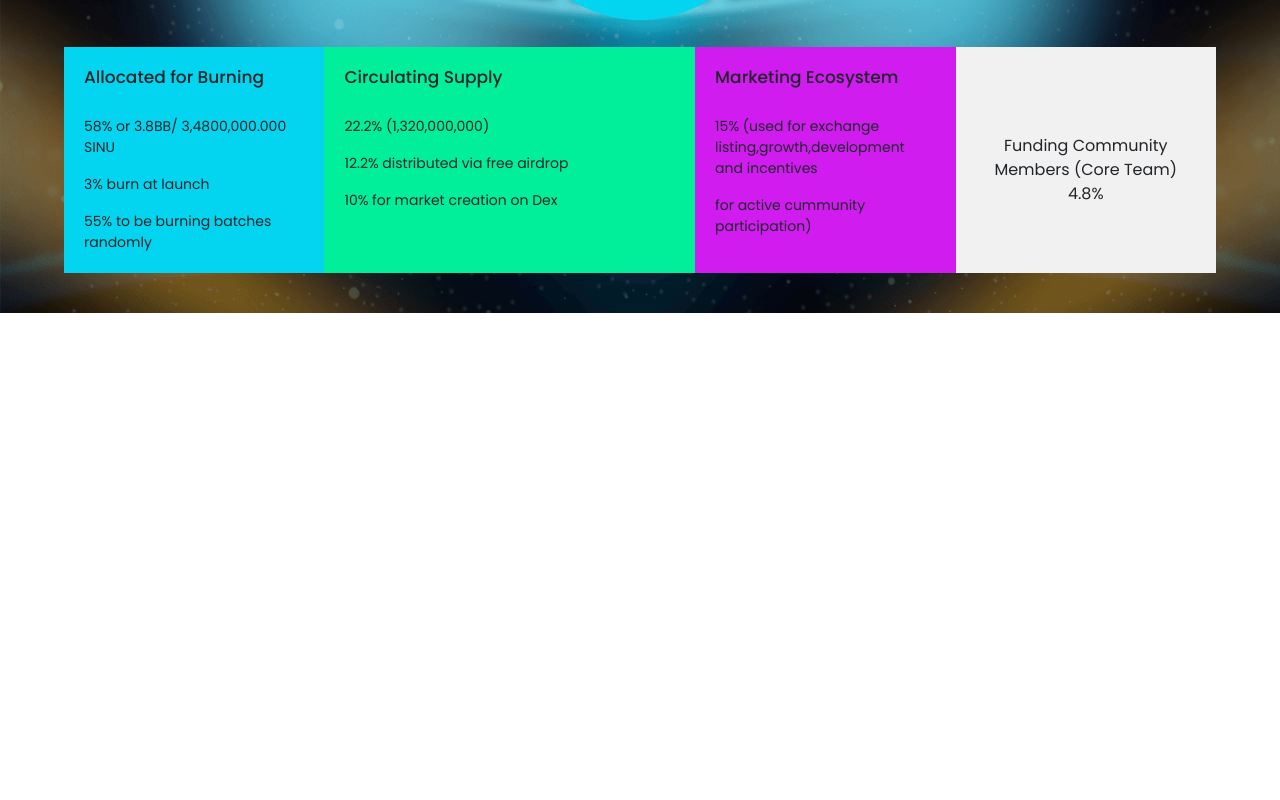
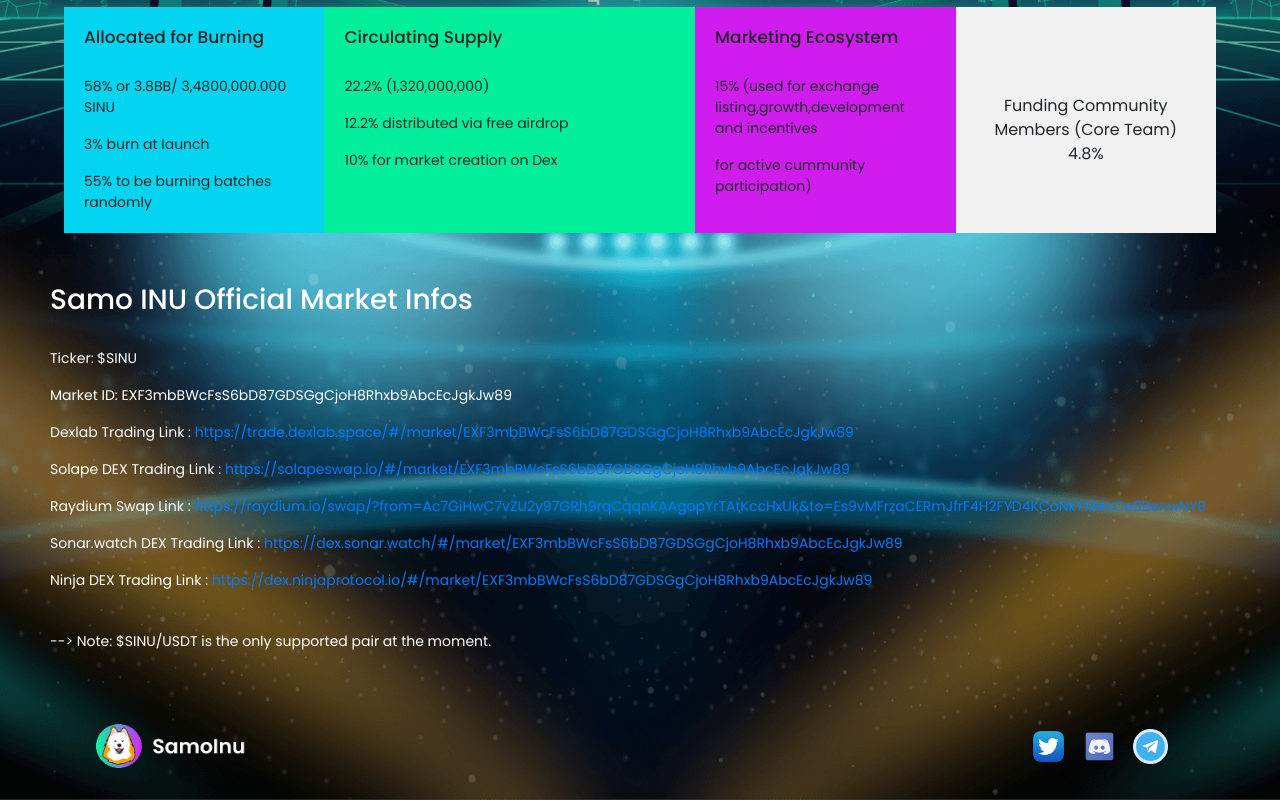
Before and after one commit to josekuaan/sinu, a React (Create React App) app: page /tokenomics in a window 1280 px wide. Shown: the part 543-1343 px from the top of the page. Before the commit the page ends 856 px from the top, so only its background shows below. Built offline with nearby package versions, Linux system fonts and the light colour scheme.

Commit message:
updated SINU token details

```diff
--- a/src/App.css
+++ b/src/App.css
@@ -314,10 +314,7 @@
   background-position: center;
 }
 
-.token {
-  padding-bottom: 40px;
 
-}
 .token h5 {
   font-size: 17px;
 }
@@ -440,6 +437,18 @@
   display: flex;
   justify-content: center;
   align-items: center;
+}
+.sinu_info {
+  color: white;
+  padding: 50px 50px 0px 50px;
+}
+.sinu_info p{
+  color: white;
+  overflow-wrap: break-word;
+
+}
+.sinu_info a{
+  overflow-wrap: break-word;
 }
 
 /***Beginning of media query***/
--- a/src/components/Hero.js
+++ b/src/components/Hero.js
@@ -28,8 +28,8 @@
               </span>
             </div>
             <div>
-              <a href="#" className=" btn btn-join-metaverse">
-                Join The Metaverse
+              <a href="/tokenomics#$SINU" className=" btn btn-join-metaverse">
+                Buy $SINU Now
               </a>
             </div>
 
@@ -93,7 +93,7 @@
                     width: "250px",
                   }}
                 >
-                  Go to Whitepaper{" "}
+                   Whitepaper Soon{" "}
                 </a>
               </p>
             </div>
--- a/src/components/Token.js
+++ b/src/components/Token.js
@@ -1,34 +1,33 @@
-import React from 'react'
+import React from "react";
 
-import { PieChart } from 'react-minimal-pie-chart';
-import Footer from './Footer';
-import NavBar from './NavBar';
-import TokenomicsImg from '../images/Tokenomics.png'
+import { PieChart } from "react-minimal-pie-chart";
+import Footer from "./Footer";
+import NavBar from "./NavBar";
+import TokenomicsImg from "../images/Tokenomics.png";
 
-
-export default function Token () {
+export default function Token() {
   return (
-            <div id="road-map" className='token'>
+    <div id="road-map" className="token">
       <NavBar />
-                <div className='road-map-title token'>
-                <img src={TokenomicsImg} alt='' />
+      <div className="road-map-title token">
+        <img src={TokenomicsImg} alt="" />
       </div>
 
-               <div className='pie-chart'>
+      <div className="pie-chart">
         <PieChart
           data={[
-                            { title: 'Allocated for Burning', value: 20, color: '#03D5F0' },
-                            { title: 'Circulating Supply', value: 15, color: '#01EF9A' },
-                            { title: 'Marketing Ecosystem', value: 10, color: '#D01CEF' },
-                            { title: 'Funding Community', value: 5, color: '#F1F1F1' },
+            { title: "Allocated for Burning", value: 20, color: "#03D5F0" },
+            { title: "Circulating Supply", value: 15, color: "#01EF9A" },
+            { title: "Marketing Ecosystem", value: 10, color: "#D01CEF" },
+            { title: "Funding Community", value: 5, color: "#F1F1F1" },
           ]}
         />
       </div>
 
-                        <div className='token-content '>
-                           <div className='token-card allocated'>
-                                <h5 className='token-title'>Allocated for Burning</h5>
-                                <ul className='bullet-point'>
+      <div className="token-content ">
+        <div className="token-card allocated">
+          <h5 className="token-title">Allocated for Burning</h5>
+          <ul className="bullet-point">
             <li>
               <p>58% or 3.8BB/ 3,4800,000.000 SINU</p>
             </li>
@@ -36,54 +35,88 @@
               <p>3% burn at launch</p>
             </li>
             <li>
-                                        <p className='last'>55% to be burning batches randomly</p>
+              <p className="last">55% to be burning batches randomly</p>
             </li>
-
           </ul>
-
         </div>
-                            <div  className='token-card circulate'>
-                                <h5 className='token-title'>Circulating Supply</h5>
-                                <ul className='bullet-point'>
+        <div className="token-card circulate">
+          <h5 className="token-title">Circulating Supply</h5>
+          <ul className="bullet-point">
             <li>
               <p>22.2% (1,320,000,000)</p>
-
             </li>
             <li>
               <p>12.2% distributed via free airdrop</p>
             </li>
             <li>
-                                    <p  className='last'>10% for market creation on Dex</p>
-
+              <p className="last">10% for market creation on Dex</p>
             </li>
           </ul>
-
         </div>
-                            <div className='token-card market'>
-                                <h5 className='token-title'>Marketing Ecosystem </h5>
-                                <ul className='bullet-point'>
+        <div className="token-card market">
+          <h5 className="token-title">Marketing Ecosystem </h5>
+          <ul className="bullet-point">
             <li>
-                                        <p>15% (used for exchange listing,growth,development and incentives</p>
+              <p>
+                15% (used for exchange listing,growth,development and incentives
+              </p>
             </li>
             <li>
-                                        <p  className='last'>for active cummunity participation)</p>
-
+              <p className="last">for active cummunity participation)</p>
             </li>
-
           </ul>
         </div>
-                            <div className='token-card fund'>
-                                <ul className='bullet-point' style={{paddingLeft: "0px"}}>
-                                    <li className='token-title'>
+        <div className="token-card fund">
+          <ul className="bullet-point" style={{ paddingLeft: "0px" }}>
+            <li className="token-title">
               Funding Community Members (Core Team) 4.8%
-                                    </li >
-
+            </li>
           </ul>
-
         </div>
       </div>
 
-                   {/* <Footer /> */}
+      <div className="sinu_info" id="$SINU">
+        <h3>Samo INU Official Market Infos </h3>
+        <br></br>
+        <p>
+        Ticker: $SINU
+            </p>
+
+        <p>
+        Market ID: EXF3mbBWcFsS6bD87GDSGgCjoH8Rhxb9AbcEcJgkJw89
+            </p>
+        <p>
+        Dexlab Trading Link : <a href="https://trade.dexlab.space/#/market/EXF3mbBWcFsS6bD87GDSGgCjoH8Rhxb9AbcEcJgkJw89">https://trade.dexlab.space/#/market/EXF3mbBWcFsS6bD87GDSGgCjoH8Rhxb9AbcEcJgkJw89</a>
+
+            </p>
+        <p>
+        Solape DEX Trading Link : <a href="https://solapeswap.io/#/market/EXF3mbBWcFsS6bD87GDSGgCjoH8Rhxb9AbcEcJgkJw89">https://solapeswap.io/#/market/EXF3mbBWcFsS6bD87GDSGgCjoH8Rhxb9AbcEcJgkJw89</a>
+
+            </p>
+        <p>
+        Raydium Swap Link : <a href="https://raydium.io/swap/?from=Ac7GiHwC7vZU2y97GRh9rqCqqnKAAgopYrTAtKccHxUk&to=Es9vMFrzaCERmJfrF4H2FYD4KCoNkY11McCe8BenwNYB">https://raydium.io/swap/?from=Ac7GiHwC7vZU2y97GRh9rqCqqnKAAgopYrTAtKccHxUk&to=Es9vMFrzaCERmJfrF4H2FYD4KCoNkY11McCe8BenwNYB</a>
+
+
+            </p>
+        <p>
+
+        Sonar.watch DEX Trading Link : <a href="https://dex.sonar.watch/#/market/EXF3mbBWcFsS6bD87GDSGgCjoH8Rhxb9AbcEcJgkJw89">https://dex.sonar.watch/#/market/EXF3mbBWcFsS6bD87GDSGgCjoH8Rhxb9AbcEcJgkJw89</a>
+
+            </p>
+        <p>
+        Ninja DEX Trading Link : <a href="https://dex.ninjaprotocol.io/#/market/EXF3mbBWcFsS6bD87GDSGgCjoH8Rhxb9AbcEcJgkJw89">https://dex.ninjaprotocol.io/#/market/EXF3mbBWcFsS6bD87GDSGgCjoH8Rhxb9AbcEcJgkJw89</a>
+
+            </p> <br></br>
+        <p>
+
+        --> Note: $SINU/USDT is the only supported pair at the moment.
+            </p> <br></br>
+
+
+
       </div>
-        )
+
+      <Footer />
+    </div>
+  );
 }
```
Lines whose indentation alone changed are shown as unchanged.
